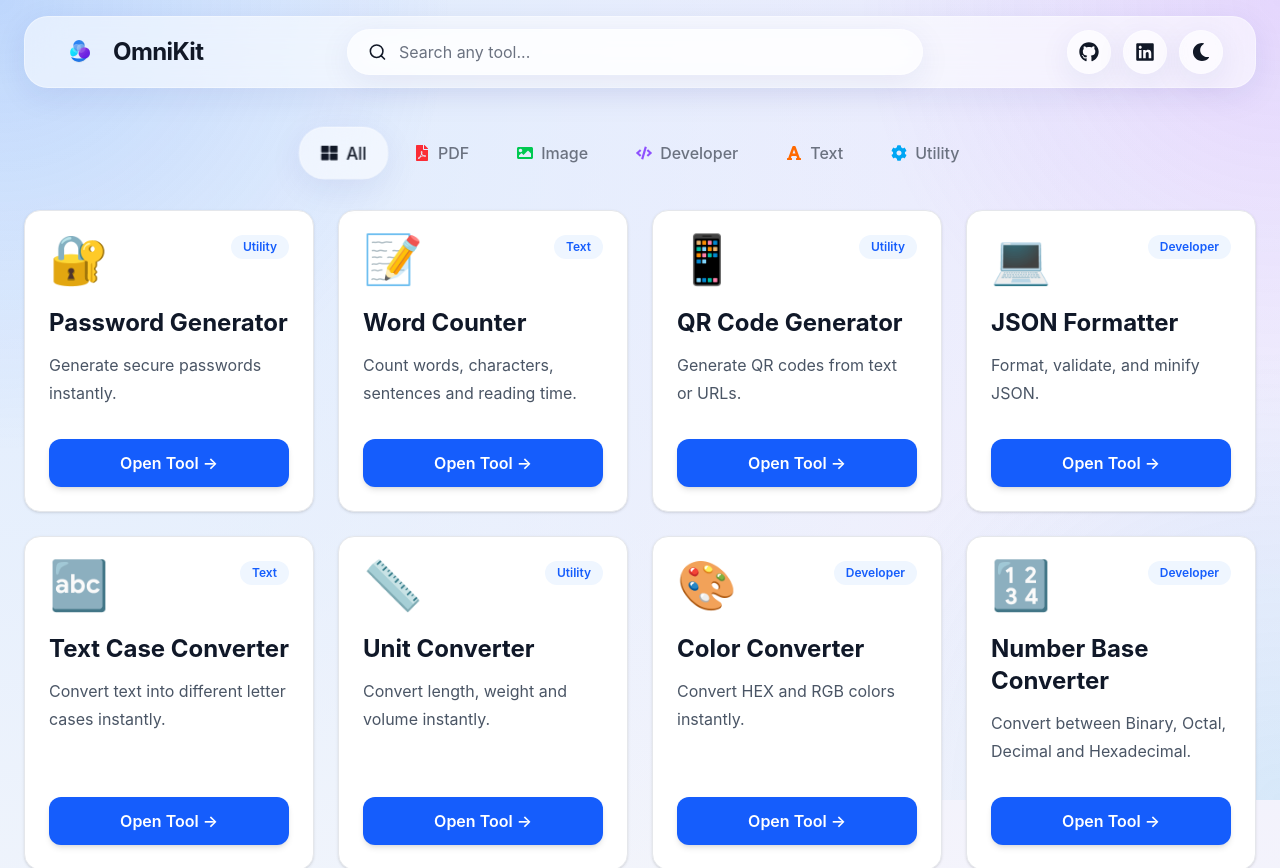
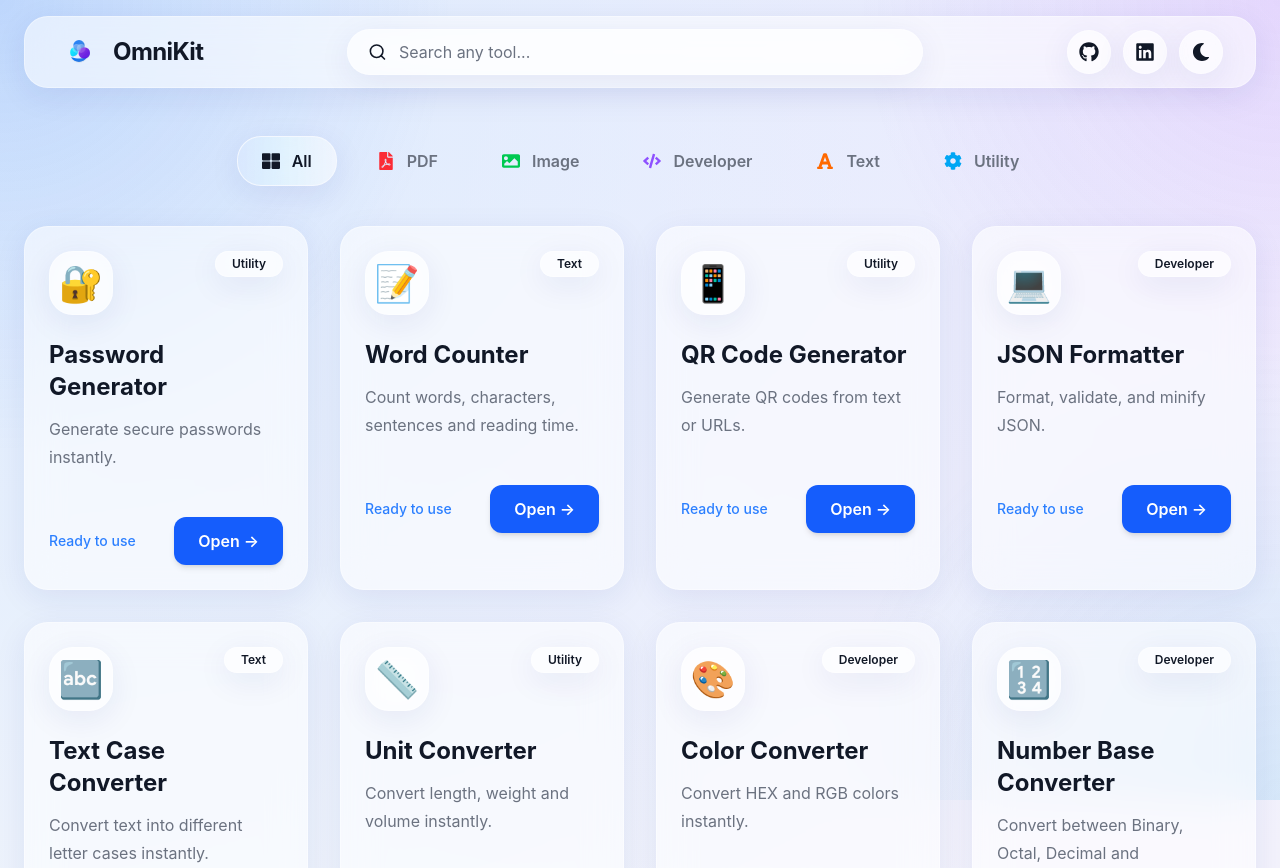
Before and after one commit to Subhashkolanu/OmniKit, a React (Vite) app: page / in a window 1280 px wide. Shown: the top 868 px of the page. Built offline with nearby package versions, Linux system fonts and the light colour scheme.

Commit message:
feat: OmniKit V2 UI redesign and tool improvements

```diff
--- a/src/components/CategoryBar/index.jsx
+++ b/src/components/CategoryBar/index.jsx
@@ -18,25 +18,62 @@ const categories = [
 
 export default function CategoryBar({ category, setCategory }) {
   return (
-    <section className="flex justify-center mt-6 mb-8">
+    <section className="max-w-7xl mx-auto px-6 mt-8 mb-10">
 
-      <div className="flex items-center gap-2 flex-wrap">
+      <div className="flex flex-wrap justify-center gap-4">
 
-        {categories.map((item) => (
+        {categories.map((item) => {
+
+          const active = category === item.id;
+
+          return (
+
             <button
               key={item.id}
               onClick={() => setCategory(item.id)}
-            className={`flex items-center gap-2 px-5 py-3 rounded-full transition-all duration-300 font-medium
+              className={`
+                relative
+                overflow-hidden
+                flex
+                items-center
+                gap-3
+                px-6
+                py-3
+                rounded-2xl
+                font-semibold
+                transition-all
+                duration-300
+                hover:-translate-y-1
+                hover:scale-105
                 ${
-                category === item.id
-                  ? "glass shadow-lg text-[var(--text)] scale-105"
-                  : "text-[var(--text-secondary)] hover:text-[var(--text)]"
-              }`}
+                  active
+                    ? "glass shadow-xl"
+                    : "hover:bg-white/10"
+                }
+              `}
+              style={{
+                color: active
+                  ? "var(--text)"
+                  : "var(--text-secondary)",
+              }}
             >
+
+              {active && (
+                <div className="absolute inset-0 bg-gradient-to-r from-blue-500/10 via-cyan-400/5 to-transparent" />
+              )}
+
+              <span className="relative z-10 text-lg">
                 {item.icon}
-            <span>{item.label}</span>
+              </span>
+
+              <span className="relative z-10">
+                {item.label}
+              </span>
+
             </button>
-        ))}
+
+          );
+        })}
 
       </div>
 
--- a/src/components/Footer/index.jsx
+++ b/src/components/Footer/index.jsx
@@ -9,25 +9,21 @@ export default function Footer() {
 
         <div className="flex flex-col items-center text-center">
 
-          {/* Logo */}
           <img
             src={logo}
             alt="OmniKit"
             className="w-14 h-14 object-contain mb-4"
           />
 
-          {/* Title */}
           <h2 className="text-3xl font-bold text-[var(--text)]">
             OmniKit
           </h2>
 
-          {/* Subtitle */}
           <p className="mt-4 max-w-2xl leading-8 text-[var(--text-secondary)]">
             Free online tools built for developers, students and creators.
             Fast, modern, privacy-friendly and completely browser-based.
           </p>
 
-          {/* Social Icons */}
           <div className="flex items-center gap-5 mt-8">
 
             <a
@@ -50,22 +46,7 @@ export default function Footer() {
 
           </div>
 
-          {/* Navigation */}
           <div className="flex flex-wrap justify-center gap-8 mt-10">
-
-            <a
-              href="/"
-              className="text-[var(--text-secondary)] hover:text-[var(--text)] transition"
-            >
-              Home
-            </a>
-
-            <a
-              href="/tools"
-              className="text-[var(--text-secondary)] hover:text-[var(--text)] transition"
-            >
-              Tools
-            </a>
 
             <a
               href="/about"
@@ -81,15 +62,23 @@ export default function Footer() {
               Contact
             </a>
 
+            <a
+              href="https://github.com/Subhashkolanu"
+              target="_blank"
+              rel="noreferrer"
+              className="text-[var(--text-secondary)] hover:text-[var(--text)] transition"
+            >
+              GitHub
+            </a>
+
           </div>
 
-          {/* Divider */}
           <div className="w-full border-t border-[var(--border)] mt-10 pt-6">
 
             <div className="flex flex-col md:flex-row justify-between items-center gap-3">
 
               <p className="text-sm text-[var(--text-secondary)]">
-                © 2026 OmniKit. All rights reserved.
+                © 2026 OmniKit • Built for Developers & Creators
               </p>
 
               <p className="text-sm text-[var(--text-secondary)]">
--- a/src/components/Hero.jsx
+++ b/src/components/Hero.jsx
@@ -4,40 +4,82 @@ import tools from "../data/tools";
 export default function Hero() {
   const totalTools = tools.length;
 
+  const trendingTools = [
+    "Password Generator",
+    "JSON Formatter",
+    "Image Converter",
+    "Word Counter",
+    "UUID Generator",
+  ];
+
   return (
-    <section className="max-w-7xl mx-auto px-6 py-28 text-center">
+    <section className="relative overflow-hidden">
 
-      {/* Version Badge */}
-      <div className="inline-flex items-center gap-2 bg-blue-100 text-blue-700 rounded-full px-5 py-2 mb-8 shadow-sm">
+      {/* Background Glow */}
+      <div className="absolute -top-32 -left-20 w-96 h-96 rounded-full bg-blue-500/20 blur-[150px]" />
+
+      <div className="absolute top-10 right-0 w-96 h-96 rounded-full bg-cyan-500/20 blur-[150px]" />
+
+      <div className="absolute bottom-0 left-1/2 -translate-x-1/2 w-[520px] h-[520px] rounded-full bg-indigo-500/10 blur-[180px]" />
+
+      <div className="relative max-w-7xl mx-auto px-6 pt-24">
+
+        {/* Badge */}
+
+        <div className="flex justify-center">
+
+          <div className="glass rounded-full px-5 py-2 flex items-center gap-2">
+
             <span>🚀</span>
-        <span className="text-sm font-semibold">
-          OmniKit v1.0 Beta
+
+            <span
+              className="font-semibold"
+              style={{ color: "var(--text)" }}
+            >
+              OmniKit V2
             </span>
+
+          </div>
+
         </div>
 
         {/* Heading */}
-      <h1 className="text-5xl md:text-7xl font-extrabold leading-tight tracking-tight">
-        All Your Essential
+
+        <h1
+          className="mt-10 text-center text-5xl md:text-7xl lg:text-8xl font-black leading-tight"
+          style={{ color: "var(--text)" }}
+        >
+          The Ultimate Toolkit
+
           <br />
-        <span className="text-blue-600">
-          Tools in One Place
+
+          <span className="bg-gradient-to-r from-blue-500 via-cyan-400 to-indigo-500 bg-clip-text text-transparent">
+            for Developers
           </span>
+
         </h1>
 
         {/* Description */}
-      <p className="mt-8 text-lg md:text-xl text-gray-600 max-w-3xl mx-auto leading-8">
-        OmniKit is a free collection of online tools built for
-        developers, students, and creators.
-        Everything works directly in your browser with
-        no installation required.
+
+        <p
+          className="mt-8 text-center text-lg md:text-xl max-w-3xl mx-auto leading-8"
+          style={{ color: "var(--text-secondary)" }}
+        >
+          Free browser-based tools for developers,
+          students and creators.
+
+          <br />
+
+          Fast • Private • Open Source
         </p>
 
         {/* Buttons */}
-      <div className="mt-10 flex flex-wrap justify-center gap-4">
+
+        <div className="mt-10 flex flex-wrap justify-center gap-5">
 
           <Link
             to="/tools"
-          className="bg-blue-600 hover:bg-blue-700 text-white font-semibold px-8 py-4 rounded-xl shadow-md hover:shadow-lg transition-all duration-300"
+            className="bg-blue-600 hover:bg-blue-700 text-white px-8 py-4 rounded-2xl font-semibold transition-all duration-300 hover:scale-105"
           >
             🚀 Explore Tools
           </Link>
@@ -46,46 +88,214 @@ export default function Hero() {
             href="https://github.com/Subhashkolanu"
             target="_blank"
             rel="noreferrer"
-          className="border border-gray-300 bg-white hover:bg-gray-50 px-8 py-4 rounded-xl font-semibold transition-all duration-300"
+            className="glass rounded-2xl px-8 py-4 font-semibold hover:scale-105 transition-all duration-300"
+            style={{ color: "var(--text)" }}
           >
             ⭐ GitHub
           </a>
 
         </div>
 
-      {/* Stats */}
-      <div className="mt-20 grid grid-cols-2 lg:grid-cols-4 gap-6">
+        {/* Hero Search */}
 
-        <div className="bg-white border border-gray-200 rounded-2xl p-7 shadow-sm hover:shadow-xl hover:-translate-y-1 transition-all duration-300">
-          <h2 className="text-4xl font-bold text-blue-600">
-            {totalTools}+
-          </h2>
-          <p className="mt-2 text-gray-500">
-            Powerful Tools
-          </p>
+        <div className="mt-14 max-w-3xl mx-auto">
+
+          <div className="glass rounded-3xl p-2">
+
+            <input
+              type="text"
+              placeholder="🔍 Search 50+ tools..."
+              className="w-full bg-transparent outline-none px-6 py-4 text-lg"
+              style={{ color: "var(--text)" }}
+            />
+
           </div>
 
-        <div className="bg-white border border-gray-200 rounded-2xl p-7 shadow-sm hover:shadow-xl hover:-translate-y-1 transition-all duration-300">
-          <h2 className="text-4xl font-bold text-green-600">
-            100%
-          </h2>
-          <p className="mt-2 text-gray-500">
-            Browser Based
-          </p>
         </div>
 
-        <div className="bg-white border border-gray-200 rounded-2xl p-7 shadow-sm hover:shadow-xl hover:-translate-y-1 transition-all duration-300">
-          <h2 className="text-4xl">⚡</h2>
-          <p className="mt-2 text-gray-500">
-            Lightning Fast
+        {/* Trending */}
+
+        <div className="mt-12">
+
+          <p
+            className="text-center uppercase tracking-[0.35em] text-sm"
+            style={{ color: "var(--text-secondary)" }}
+          >
+            Trending Tools
           </p>
+
+          <div className="mt-5 flex flex-wrap justify-center gap-3">
+
+            {trendingTools.map((tool) => (
+              <span
+                key={tool}
+                className="glass rounded-full px-5 py-2 hover:scale-105 transition-all duration-300"
+                style={{ color: "var(--text)" }}
+              >
+                {tool}
+              </span>
+            ))}
+
           </div>
 
-        <div className="bg-white border border-gray-200 rounded-2xl p-7 shadow-sm hover:shadow-xl hover:-translate-y-1 transition-all duration-300">
-          <h2 className="text-4xl">🌍</h2>
-          <p className="mt-2 text-gray-500">
-            Open Source
+        </div>
+                {/* Stats */}
+
+        <div className="mt-24 grid grid-cols-2 lg:grid-cols-4 gap-6">
+
+          {[
+            {
+              icon: "🛠️",
+              value: `${totalTools}+`,
+              title: "Free Tools",
+            },
+            {
+              icon: "🌐",
+              value: "100%",
+              title: "Browser Based",
+            },
+            {
+              icon: "⚡",
+              value: "Fast",
+              title: "Lightning Speed",
+            },
+            {
+              icon: "🔒",
+              value: "Private",
+              title: "Privacy First",
+            },
+          ].map((item) => (
+
+            <div
+              key={item.title}
+              className="glass rounded-3xl p-8 text-center hover:-translate-y-2 hover:scale-105 transition-all duration-300"
+            >
+
+              <div className="text-5xl mb-5">
+                {item.icon}
+              </div>
+
+              <h2
+                className="text-4xl font-extrabold"
+                style={{ color: "var(--text)" }}
+              >
+                {item.value}
+              </h2>
+
+              <p
+                className="mt-2"
+                style={{ color: "var(--text-secondary)" }}
+              >
+                {item.title}
               </p>
+
+            </div>
+
+          ))}
+
+        </div>
+
+        {/* Why OmniKit */}
+
+        <div className="mt-28">
+
+          <h2
+            className="text-center text-4xl md:text-5xl font-bold"
+            style={{ color: "var(--text)" }}
+          >
+            Why Choose OmniKit?
+          </h2>
+
+          <p
+            className="mt-5 max-w-2xl mx-auto text-center text-lg"
+            style={{ color: "var(--text-secondary)" }}
+          >
+            Everything you need in one beautiful,
+            fast and privacy-friendly toolkit.
+          </p>
+
+          <div className="grid md:grid-cols-3 gap-8 mt-14">
+
+            <div className="glass rounded-3xl p-8">
+
+              <div className="text-5xl mb-5">⚡</div>
+
+              <h3
+                className="text-2xl font-bold mb-3"
+                style={{ color: "var(--text)" }}
+              >
+                Lightning Fast
+              </h3>
+
+              <p style={{ color: "var(--text-secondary)" }}>
+                Every tool runs directly inside your browser with no installation.
+              </p>
+
+            </div>
+
+            <div className="glass rounded-3xl p-8">
+
+              <div className="text-5xl mb-5">🔒</div>
+
+              <h3
+                className="text-2xl font-bold mb-3"
+                style={{ color: "var(--text)" }}
+              >
+                Privacy First
+              </h3>
+
+              <p style={{ color: "var(--text-secondary)" }}>
+                Your files remain on your device whenever possible.
+              </p>
+
+            </div>
+
+            <div className="glass rounded-3xl p-8">
+
+              <div className="text-5xl mb-5">🚀</div>
+
+              <h3
+                className="text-2xl font-bold mb-3"
+                style={{ color: "var(--text)" }}
+              >
+                Modern Experience
+              </h3>
+
+              <p style={{ color: "var(--text-secondary)" }}>
+                Beautiful Glass UI, responsive design and constantly improving tools.
+              </p>
+
+            </div>
+
+          </div>
+
+        </div>
+
+        {/* CTA */}
+
+        <div className="mt-24 text-center">
+
+          <h2
+            className="text-4xl font-bold"
+            style={{ color: "var(--text)" }}
+          >
+            Ready to boost your productivity?
+          </h2>
+
+          <p
+            className="mt-4 text-lg"
+            style={{ color: "var(--text-secondary)" }}
+          >
+            Explore every tool completely free.
+          </p>
+
+          <Link
+            to="/tools"
+            className="inline-block mt-8 bg-blue-600 hover:bg-blue-700 text-white px-10 py-4 rounded-2xl font-semibold transition-all duration-300 hover:scale-105"
+          >
+            Explore All Tools →
+          </Link>
+
         </div>
 
       </div>
--- a/src/components/ToolCard.jsx
+++ b/src/components/ToolCard.jsx
@@ -4,38 +4,81 @@ import Button from "./ui/Button";
 
 export default function ToolCard({ tool }) {
   return (
-    <Card className="group p-6 flex flex-col h-full border border-gray-200 rounded-2xl shadow-sm hover:shadow-xl hover:-translate-y-2 transition-all duration-300">
+    <Card
+      className="
+      group
+      relative
+      overflow-hidden
+      glass
+      rounded-3xl
+      p-6
+      flex
+      flex-col
+      h-full
+      transition-all
+      duration-300
+      hover:-translate-y-2
+      hover:shadow-2xl
+      hover:scale-[1.02]
+    "
+    >
+      {/* Glow */}
+
+      <div className="absolute inset-0 opacity-0 group-hover:opacity-100 transition duration-500 bg-gradient-to-br from-blue-500/10 via-cyan-400/5 to-transparent" />
+
+      <div className="relative z-10">
 
         {/* Header */}
+
         <div className="flex items-start justify-between">
 
-        <div className="text-5xl transition-transform duration-300 group-hover:scale-110">
+          <div className="w-16 h-16 rounded-2xl glass flex items-center justify-center text-4xl transition-all duration-300 group-hover:rotate-6 group-hover:scale-110">
             {tool.icon}
           </div>
 
-        <span className="bg-blue-50 text-blue-600 text-xs font-semibold px-3 py-1 rounded-full">
+          <span
+            className="glass px-4 py-1 rounded-full text-xs font-semibold"
+            style={{ color: "var(--text)" }}
+          >
             {tool.category}
           </span>
 
         </div>
 
         {/* Title */}
-      <h2 className="mt-6 text-2xl font-bold text-gray-900">
+
+        <h2
+          className="mt-6 text-2xl font-bold"
+          style={{ color: "var(--text)" }}
+        >
           {tool.name}
         </h2>
 
         {/* Description */}
-      <p className="mt-3 text-gray-600 leading-7 flex-grow">
+
+        <p
+          className="mt-3 leading-7 min-h-[70px]"
+          style={{ color: "var(--text-secondary)" }}
+        >
           {tool.description}
         </p>
 
-      {/* Button */}
-      <div className="mt-8">
+        {/* Footer */}
+
+        <div className="mt-8 flex items-center justify-between">
+
+          <div className="text-sm text-blue-500 font-medium">
+            Ready to use
+          </div>
+
           <Link to={tool.path}>
-          <Button className="w-full">
-            Open Tool →
+            <Button className="rounded-xl px-6">
+              Open →
             </Button>
           </Link>
+
+        </div>
+
       </div>
 
     </Card>
--- a/src/components/ToolGrid/index.jsx
+++ b/src/components/ToolGrid/index.jsx
@@ -2,27 +2,41 @@ import ToolCard from "../ToolCard";
 
 export default function ToolGrid({ tools }) {
   return (
-    <section className="max-w-7xl mx-auto px-6 mt-6 mb-16">
+    <section className="max-w-7xl mx-auto px-6 mt-8 mb-20">
+
       {tools.length === 0 ? (
-        <div className="glass rounded-3xl p-16 text-center">
-          <h2 className="text-2xl font-semibold text-[var(--text)]">
+
+        <div className="glass rounded-3xl p-20 text-center">
+
+          <div className="text-6xl mb-5">
+            🔍
+          </div>
+
+          <h2 className="text-3xl font-bold text-[var(--text)]">
             No tools found
           </h2>
 
-          <p className="mt-3 text-[var(--text-secondary)]">
-            Try searching with another keyword.
+          <p className="mt-4 text-[var(--text-secondary)]">
+            Try another keyword or choose a different category.
           </p>
+
         </div>
+
       ) : (
-        <div className="grid grid-cols-1 sm:grid-cols-2 lg:grid-cols-3 xl:grid-cols-4 gap-6">
+
+        <div className="grid grid-cols-1 sm:grid-cols-2 lg:grid-cols-3 xl:grid-cols-4 gap-8">
+
           {tools.map((tool) => (
             <ToolCard
               key={tool.id}
               tool={tool}
             />
           ))}
+
         </div>
+
       )}
+
     </section>
   );
 }
```
Lines whose indentation alone changed are shown as unchanged.
